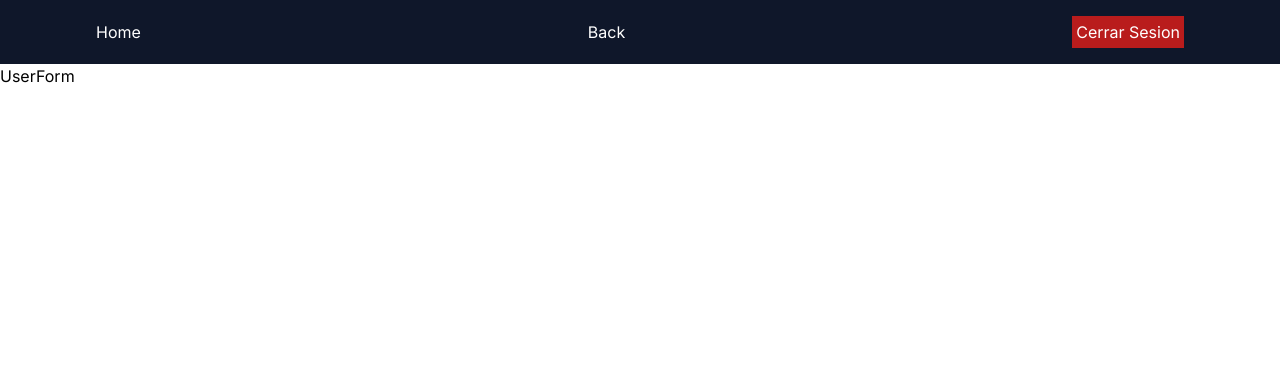
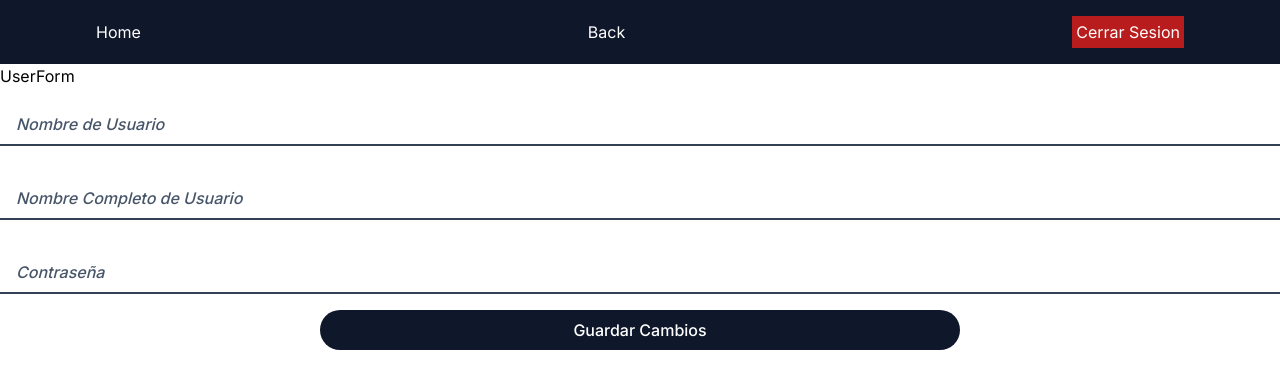
Before and after one commit to Adirael2020/Software-IME, a Next.js app in the folder client-imesoft/: page /homePage/users/1 in a window 1280 px wide. Shown: the top 388 px of the page. Built offline with nearby package versions, Linux system fonts and the light colour scheme; no server answers.

Commit message:
form user

```diff
--- a/client-imesoft/src/app/homePage/users/[id]/page.jsx
+++ b/client-imesoft/src/app/homePage/users/[id]/page.jsx
@@ -1,9 +1,16 @@
-import React from 'react'
+"use client"
 
-const UserForm = () => {
+import UserForm from '../components/UserForm.jsx'
+
+const UserFormPage = () => {
   return (
-    <div>UserForm</div>
+    <div>
+      <div>
+        UserForm
+        </div>
+      <UserForm/>
+    </div>
   )
 }
 
-export default UserForm
+export default UserFormPage;
--- a/client-imesoft/src/app/homePage/users/components/UserForm.jsx
+++ b/client-imesoft/src/app/homePage/users/components/UserForm.jsx
@@ -1,4 +1,4 @@
-"use client"
+"use client";
 
 import { useEffect, useState } from "react";
 import { useRouter, useParams } from "next/navigation";
@@ -8,9 +8,7 @@ import { useForm } from "react-hook-form";
 import Button from "../../../../components/Button.jsx";
 //redux
 
-
 const UserForm = () => {
-
   const navigate = useRouter();
   const params = useParams();
 
@@ -19,14 +17,68 @@ const UserForm = () => {
     register,
     handleSubmit,
     formState: { errors: formErrors },
-    reset
+    reset,
   } = useForm();
   //Messange
   const [message, setMessage] = useState();
 
+  const onSubmit = async (data) => {
+    if (params.id !== "newUser") {
+    } else {
+    }
+  };
+
   return (
-    <div>UserForm</div>
-  )
-}
+    <div>
+      <form onSubmit={handleSubmit(onSubmit)}>
+        {/* Nombre de Usuario */}
+        <input
+          type="username"
+          name="username"
+          placeholder="Nombre de Usuario"
+          className="w-full focus:outline-none appearance-none placeholder:italic placeholder:text-slate-600 bg-transparent font-medium border-b-2 border-slate-700 px-4 py-2 my-4"
+          {...register("username", {
+            required: { value: true, message: "Se requiere nombre de usuario" },
+          })}
+        />
+        <p className="text-red-700">{formErrors.username?.message}</p>
 
-export default UserForm
+        {/* FullName */}
+        <input
+          type="fullname"
+          name="fullname"
+          placeholder="Nombre Completo de Usuario"
+          className="w-full focus:outline-none appearance-none placeholder:italic placeholder:text-slate-600 bg-transparent font-medium border-b-2 border-slate-700 px-4 py-2 my-4"
+          {...register("fullname", {
+            required: { value: true, message: "Se requiere nombre completo de usuario" },
+          })}
+        />
+        <p className="text-red-700">{formErrors.fullname?.message}</p>
+
+        {/* Contraseña */}
+        <input
+          type="password"
+          name="password"
+          placeholder="Contraseña"
+          className="w-full focus:outline-none appearance-none placeholder:italic placeholder:text-slate-600 bg-transparent font-medium border-b-2 border-slate-700 px-4 py-2 my-4"
+          {...register("password", {
+            required: { value: true, message: "Se requiere contraseña" },
+          })}
+        />
+        <p className="text-red-700">{formErrors.password?.message}</p>
+
+        <div className="flex items-center justify-center ">
+          <button className="bg-slate-900 text-white w-1/2 font-medium hover:bg-slate-800 p-2 rounded-full">
+            {params.id !== "newUser" ? (
+              <div>Guardar Cambios</div>
+            ) : (
+              <div>Crear Usuario</div>
+            )}
+          </button>
+        </div>
+      </form>
+    </div>
+  );
+};
+
+export default UserForm;
```
